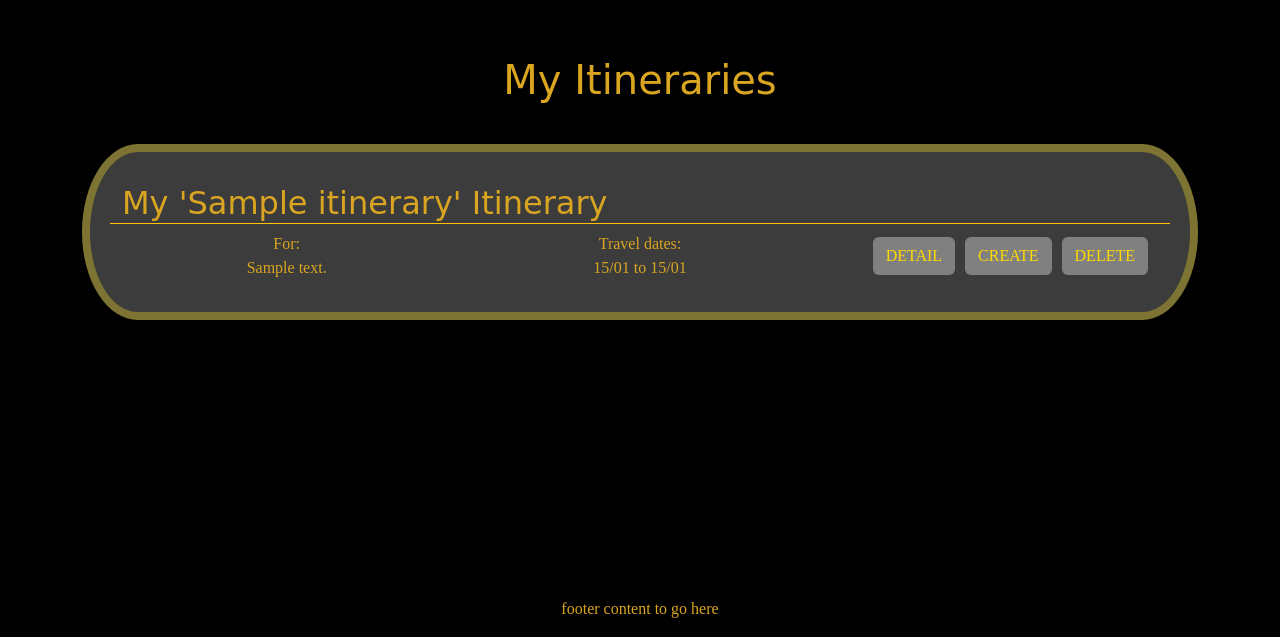
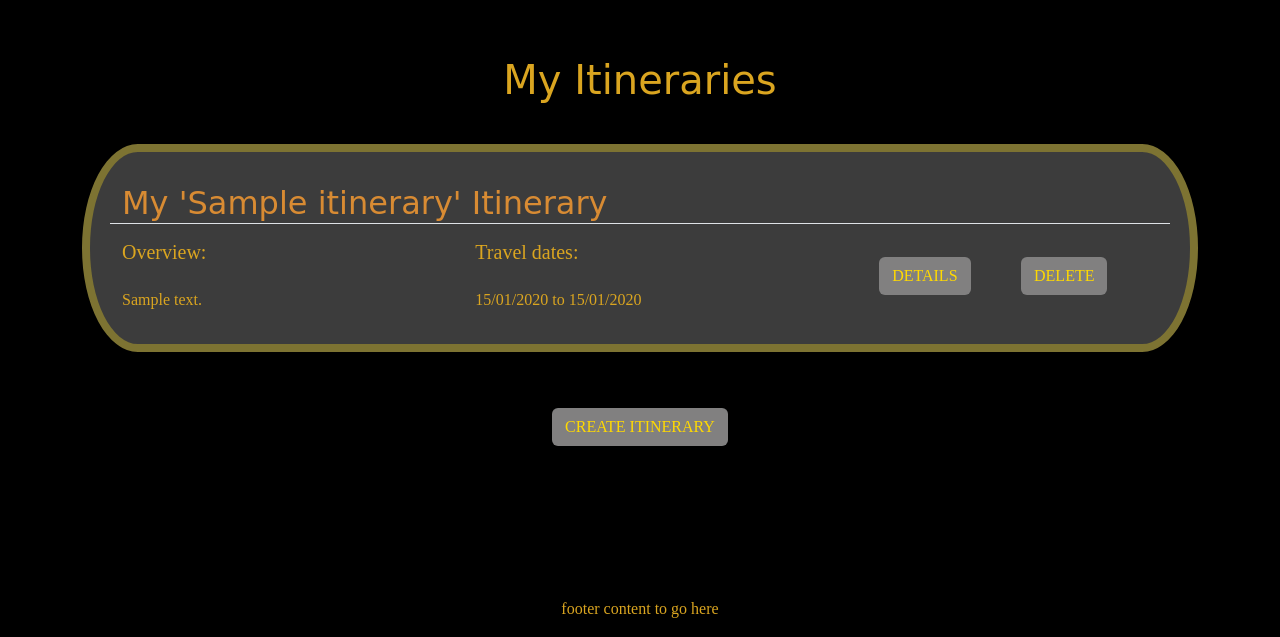
Before and after one commit to BUSAMT/DestinationInTime, a Django app: page /itins/ in a window 1280 px wide. Shown: the part 163-800 px from the top of the page. Run offline with Django 4.2, Linux system fonts and the light colour scheme; a user stored in the database is signed in; tables that the repository leaves empty hold one stand-in row (values such as "Sample post"); some web fonts are replaced.

Commit message:
amends to itineraries index

```diff
--- a/main_app/static/css/style.css
+++ b/main_app/static/css/style.css
@@ -52,7 +52,7 @@ a.navbar li.nav-link {
 .btn {
   background-color: rgb(129, 128, 128);
   color: rgb(255, 217, 0);
-  max-width: 20vh;
+  /* max-width: 20vh; */
 }
 
 .btn:hover {
--- a/main_app/templates/itins/index.html
+++ b/main_app/templates/itins/index.html
@@ -12,25 +12,42 @@
         {% for itin in itins %}
         <div class="destination-card mb-4">
 
-            <div class="row">
-                 <h2 class=" text-start border-bottom border-warning ">My '{{ itin.init_name }}' Itinerary</h2>
-            </div>
-            <div class="row text-center">
-                <div class="col d-flex align-items-center justify-content-center">
-                For:<br>{{ itin.itin_description }}
+            <a href="{% url 'itins_detail' itin.id %}" style="text-decoration: none">
+                <div class="row">
+                    <h2 class=" text-start border-bottom mb-3">My '{{ itin.init_name }}' Itinerary</h2>
+               </div>
+            </a>
+            <div class="row justify-content-center align-items-center">
+                <div class="col">
+                    <h5 class="mb-0">Overview:</h5>
+                    <br>
+                    <p class="mb-0">{{ itin.itin_description }}</p>
                 </div>
-                <div class="col d-flex align-items-center justify-content-center">
-                Travel dates:<br> {{ itin.init_travel_date|date:"d/m" }} to {{ itin.end_travel_date|date:"d/m" }}
+                <div class="col">
+                    <h5 class="mb-0">Travel dates:</h5>
+                    <br>
+                    <p class="mb-0">{{ itin.init_travel_date|date:"d/m/Y" }} to {{ itin.end_travel_date|date:"d/m/Y" }}</p>
                 </div>
-                <div class="col d-flex align-items-center justify-content-end ">
-                    <a href="{% url 'itins_detail' itin.id %}" style="text-decoration: none; margin-right: 10px;" class="btn">DETAIL</a>
-                    <a href="{% url 'itins_create'%}" style="text-decoration: none; margin-right: 10px;" class="btn">CREATE</a>
-                    <a href="{% url 'itins_delete' itin.id %}" class="btn" style="margin-right: 10px;">DELETE</a>
-
+                <div class="col d-flex justify-content-evenly">
+                    <a href="{% url 'itins_detail' itin.id %}" class="btn">DETAILS</a>
+                    <a href="{% url 'itins_delete' itin.id %}" class="btn">DELETE</a>
                 </div>
             </div>
         </div>
         {% endfor %}
+
+        <div class="padder container"></div>
+        <div class="row">
+          <div class="col d-flex flex-row justify-content-center">
+              <a href="{% url 'itins_create'%}">
+                  <button class="btn">CREATE ITINERARY</button>
+              </a>
+          </div>
+      </div>
+          </li>
+          <div class="padder container"></div>
+          <div class="padder container"></div>
+
     {% else %}
     <div class="text-center">
         <p>No itineraries found.</p>
--- a/main_app/templates/registration/signup.html
+++ b/main_app/templates/registration/signup.html
@@ -1,8 +1,10 @@
 {% extends 'base.html' %}
 {% block content %}
 
+<h1>Sign up to create custom itineraries</h1>
+
 <!-- only displays if there is a message as its set to an empty ''-->
-<p class="red-text">{{ error_message }}</p>
+<p class="list-unstyled">Before we can process your sign up: {{ error_message }}</p>
 
 <!-- not sure if you wanted to change the form outline
     but I think the form displayed a paragraph looks the best -->
```
